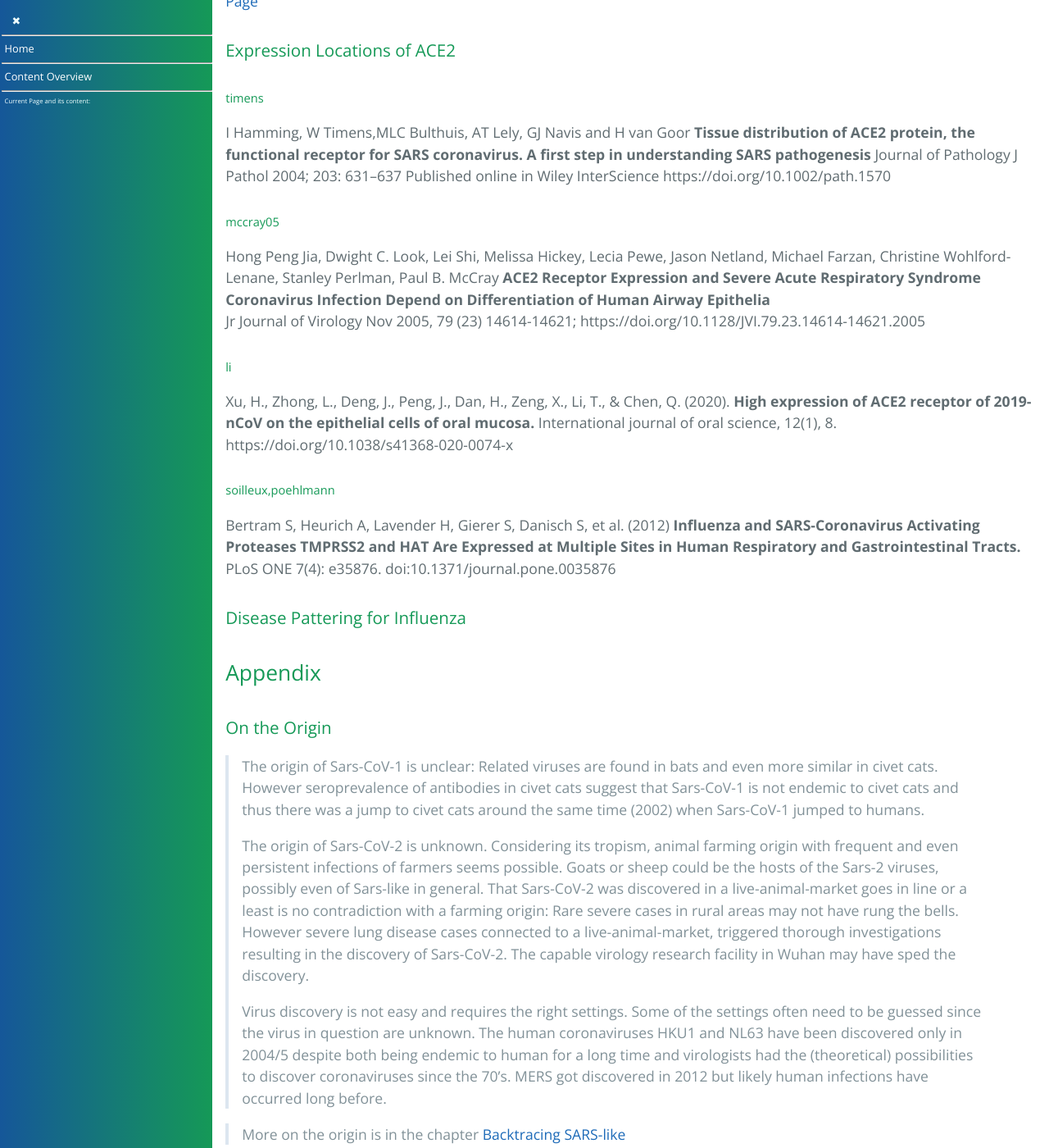
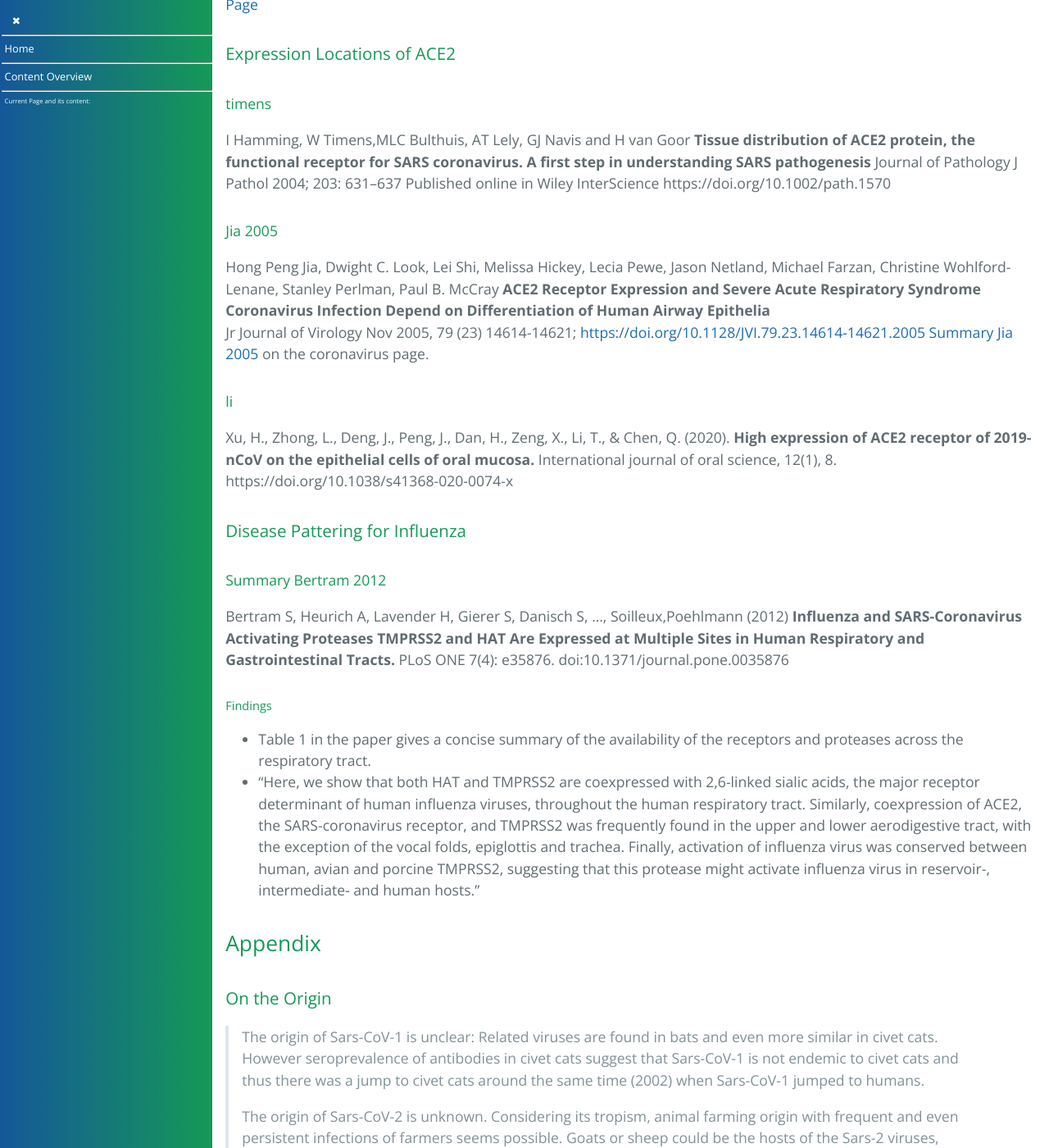
Before and after one commit to forestgrape/coronavirus, a Jekyll site: the page built from 3_medical/coronavirus_disease_patterns.md, in a window 1280 px wide and 1400 px high, scrolled down 7115 px. Shown: the whole window at 82% size. Built offline with Jekyll 4.4.1, drawn with Linux system fonts in a browser that asks for light colours; our own code applies the rules of GitHub Pages for plain Markdown files; some of the changed text lies outside the part shown.

Commit message:
renamed 2 refs and summary bertram

```diff
--- a/3_medical/coronavirus_disease_patterns.md
+++ b/3_medical/coronavirus_disease_patterns.md
@@ -190,13 +190,13 @@ https://doi.org/10.1086/426870
 
 ### Covid-19 Symptoms depending on Infection Pathway
 
-##### Streeck
+#### Streeck
 **Infection fatality rate of SARS-CoV2 in a super-spreading event in Germany**
 [Summarized on the Spread Analyses Page](../5_epidemiological/spread_analyses.md#summary-streeck)
 
 ### Expression Locations of ACE2
 
-##### timens
+#### timens
 I Hamming, W Timens,MLC Bulthuis, AT Lely, GJ Navis and H van Goor
 **Tissue distribution of ACE2 protein, the functional receptor for SARS coronavirus. A first step in understanding SARS pathogenesis**
 Journal of Pathology
@@ -204,24 +204,31 @@ J Pathol 2004; 203: 631–637
 Published online in Wiley InterScience
 https://doi.org/10.1002/path.1570
 
-##### mccray05
+#### Jia 2005
 Hong Peng Jia, Dwight C. Look, Lei Shi, Melissa Hickey, Lecia Pewe, Jason Netland, Michael Farzan, Christine Wohlford-Lenane, Stanley Perlman, Paul B. McCray
 **ACE2 Receptor Expression and Severe Acute Respiratory Syndrome Coronavirus Infection Depend on Differentiation of Human Airway Epithelia**
-Jr Journal of Virology Nov 2005, 79 (23) 14614-14621; https://doi.org/10.1128/JVI.79.23.14614-14621.2005
+Jr Journal of Virology Nov 2005, 79 (23) 14614-14621; <https://doi.org/10.1128/JVI.79.23.14614-14621.2005>
+[Summary Jia 2005](../2_biological/coronavirus.md#summary-jia-2005) on the coronavirus page.
 
-##### li
+
+#### li
 Xu, H., Zhong, L., Deng, J., Peng, J., Dan, H., Zeng, X., Li, T., & Chen, Q. (2020).
 **High expression of ACE2 receptor of 2019-nCoV on the epithelial cells of oral mucosa.**
 International journal of oral science, 12(1), 8. https://doi.org/10.1038/s41368-020-0074-x
 
 
-##### soilleux,poehlmann
-Bertram S, Heurich A, Lavender H, Gierer S, Danisch S, et al. (2012)
+### Disease Pattering for Influenza
+
+#### Summary Bertram 2012
+Bertram S, Heurich A, Lavender H, Gierer S, Danisch S, ..., Soilleux,Poehlmann (2012)
 **Influenza and SARS-Coronavirus Activating Proteases TMPRSS2 and HAT Are Expressed at Multiple Sites in Human Respiratory and Gastrointestinal Tracts.**
 PLoS ONE 7(4): e35876. doi:10.1371/journal.pone.0035876
+##### Findings
+* Table 1 in the paper gives a concise summary of the availability of the receptors and proteases across the respiratory tract.
+* "Here, we show that both HAT and TMPRSS2 are coexpressed with 2,6-linked sialic acids, the major receptor determinant of human influenza viruses, throughout the human respiratory tract. Similarly, coexpression of ACE2, the SARS-coronavirus receptor, and TMPRSS2 was frequently found in the upper and lower aerodigestive tract, with the exception of the vocal folds, epiglottis and trachea. Finally, activation of influenza virus was conserved between human, avian and porcine TMPRSS2, suggesting that this protease might activate influenza virus in reservoir-, intermediate- and human hosts."
 
 
-### Disease Pattering for Influenza
+
 
 
 
@@ -241,7 +248,7 @@ PLoS ONE 7(4): e35876. doi:10.1371/journal.pone.0035876
 #### ACE2 Receptor Detection
 There are two common methods to measure tissue distribution of proteins:
 * ##### Antibody Staining
-    Proteins on cell surfaces can be visualized by using marked antibodies. Several groups have analyzed tissues with ACE2 antibodies: [Timens](#timens), [McCray](#mccray05), [soilleux, poehlmann](#soilleux,poehlmann)
+    Proteins on cell surfaces can be visualized by using marked antibodies. Several groups have analyzed tissues with ACE2 antibodies: [Timens](#timens), [McCray](#jia-2005), [soilleux, poehlmann](#summary-Bertram-2012)
 * ##### Measure mRNA
     Measure ACE2 [mRNA](#mrna) expression. Necessary condition for a cell to produce a protein. However not sufficient for ACE2 on apical cell surface [to confirm]. The mRNA expression across the human body is shown in  [Li et al](#li).
 
@@ -263,10 +270,10 @@ Receptor detection rules:
 
 #### ACE2 Receptor Distribution
 [**incomplete and in rework**]
-[recommended read is [soilleux, poehlmann 2012](#soilleux,poehlmann) where ACE2 receptor distribution obtained from tissue staining is described]
+[recommended read is [Bertram 2012](#summary-Bertram-2012) where ACE2 receptor distribution obtained from tissue staining is described]
 ACE2 is apically available
 * in the lower respiratory tract
-    - well-differentiated and ciliated airway epithelia [[mcray05](#mccray05)]
+    - well-differentiated and ciliated airway epithelia ([mcray05](#jia-2005))
     - alveolar epithelial type 2 cells [to check/find citation].
 * in the upper respiratory tract
     - the basal layer of the non-keratinised squamous epithelium of the nasal, oral mucosa and the nasopharynx expresses ACE2 [Timens](#timens), [Lau](#lau) [in rework].
```
